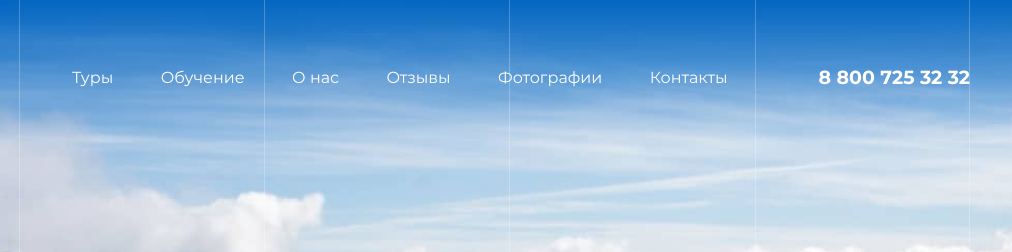
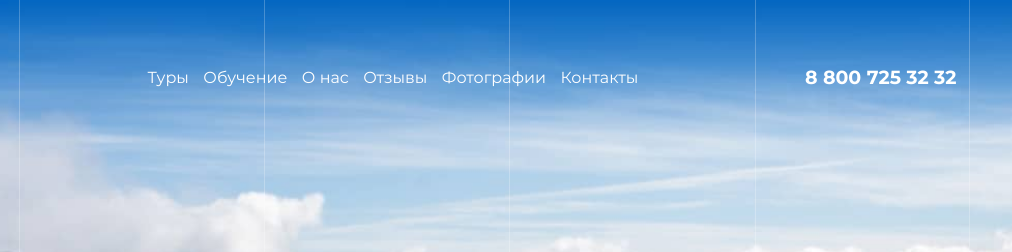
Before and after one commit to N713/Lifetour, a website built with webpack: page source/index.html in a window 1280 px wide. Shown: the top 252 px of the page, 268-1280 px from the left. Built offline with nearby package versions, Linux system fonts and the light colour scheme; files whose address does not match are found by name.

Commit message:
Правки по ревью наставника

```diff
--- a/source/sass/blocks/header.scss
+++ b/source/sass/blocks/header.scss
@@ -32,7 +32,7 @@
 
 .header__phone-link {
   display: flex;
-  min-width: fit-content;
+  min-width: 165px;
   align-items: center;
   text-decoration: none;
   font-weight: bold;
@@ -51,7 +51,7 @@
 }
 
 .header__list {
-  justify-content: space-evenly;
+  justify-content: center;
 }
 
 .header__list-item {
```
Also changed, not shown: build/css/style.min.css, 1 other file.
